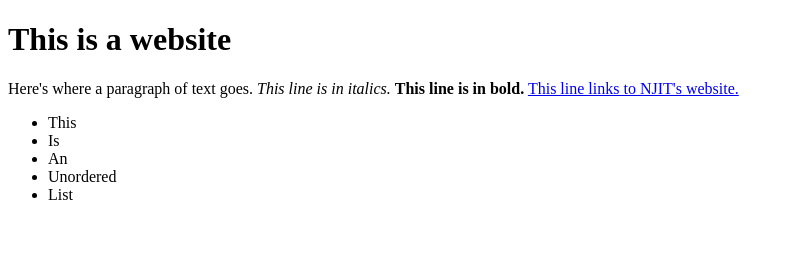
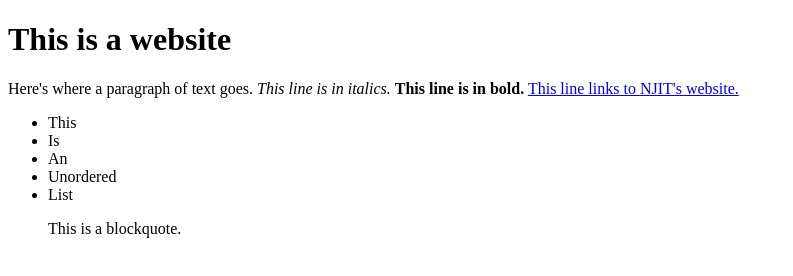
Before and after one commit to michelleregna/NJIT, a plain HTML site: page index.html in a window 1280 px wide. Shown: the whole page, without its empty margins (0-793 px from the left). Drawn offline with nearby package versions, Linux system fonts and the light colour scheme.

Commit message:
added blockquote tag

```diff
--- a/index.html
+++ b/index.html
@@ -19,5 +19,7 @@
 		<li> Unordered </li>
 		<li> List </li>
 	</ul></p>
+
+	<blockquote>This is a blockquote.</blockquote>
 	</body>
 </html>
```
